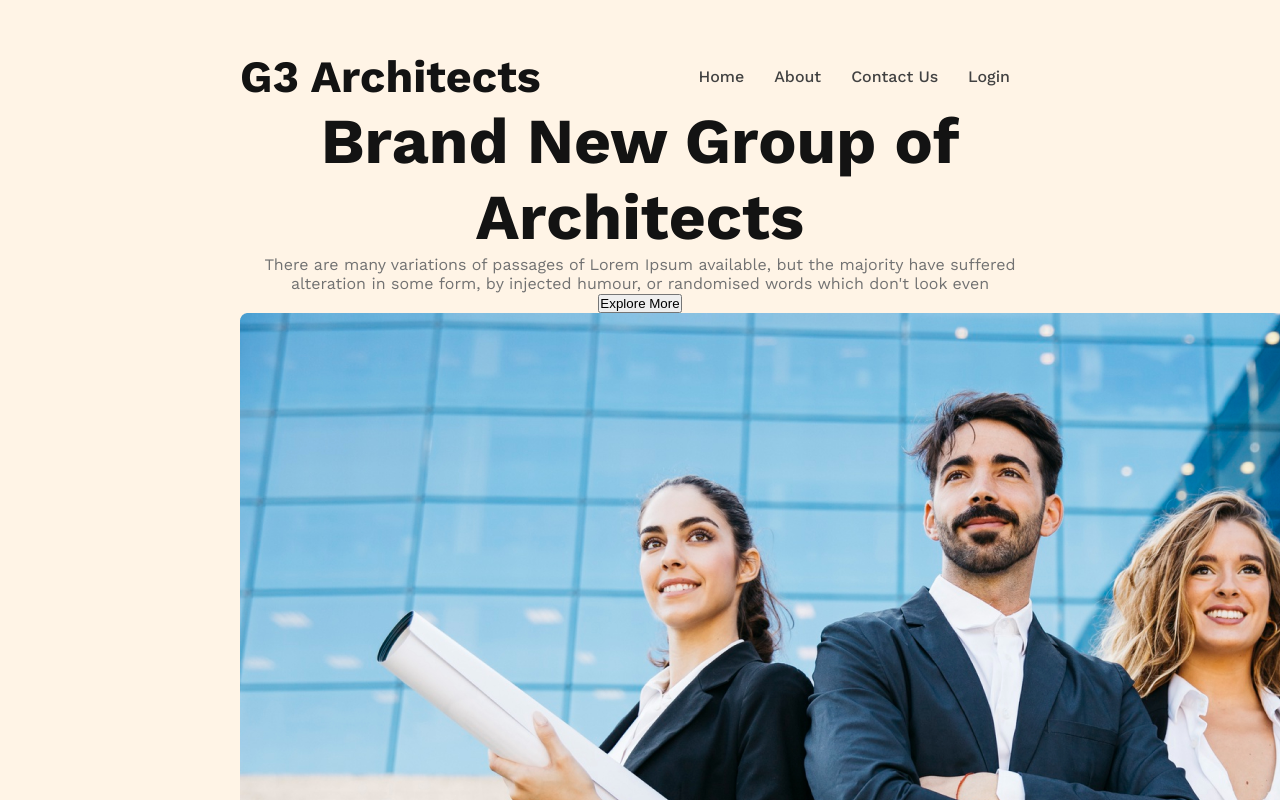
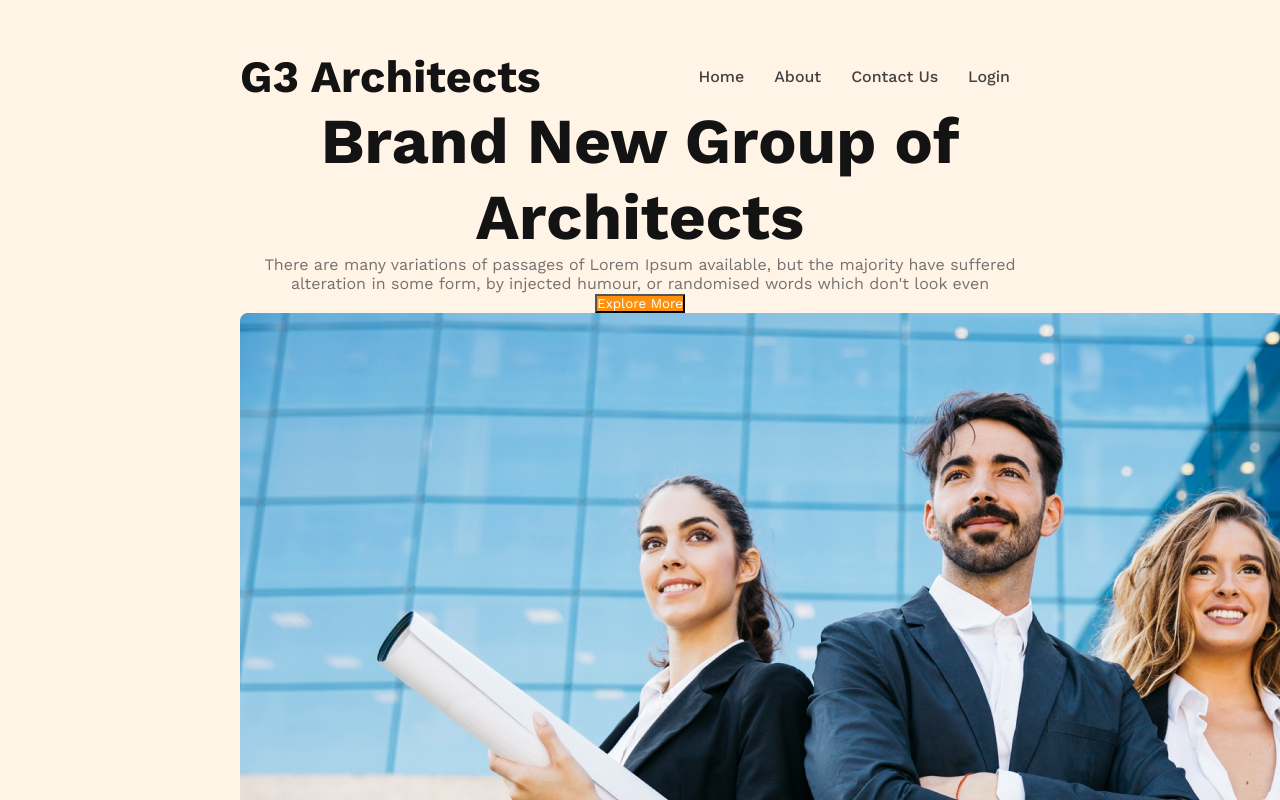
Before and after one commit to Adriyan-Ahmed-Jubayer/G3-Architects-Web-Project, a plain HTML site: page index.html in a window 1280 px wide. Shown: the top 800 px of the page. Drawn offline with nearby package versions, Linux system fonts and the light colour scheme; a web font is replaced by a local one.

Commit message:
Resolved

```diff
--- a/style.css
+++ b/style.css
@@ -1,9 +1,8 @@
+/* Shared Styles */
+
 * {
     margin: 0px;
     padding: 0px;
-}
-
-body {
     font-family: 'Work Sans', sans-serif;
 }
 
@@ -12,6 +11,12 @@ body {
 header {
     background-color: rgba(255, 144, 14, 0.10);
     padding: 50px 240px;
+}
+
+.btn-primary {
+    background-color: #FF900E;
+    color: white;
+
 }
 
 nav {
@@ -42,13 +47,13 @@ nav li a {
     color: #424242;
 }
 
+/* Banner Sections Style Starts From Here */
+
 .banner-content {
     max-width: 800px;
     text-align: center;
     margin: 0 auto;
 }
-
-/* Banner Sections Style Starts From Here */
 
 .banner-title {
     font-size: 4rem;
```
